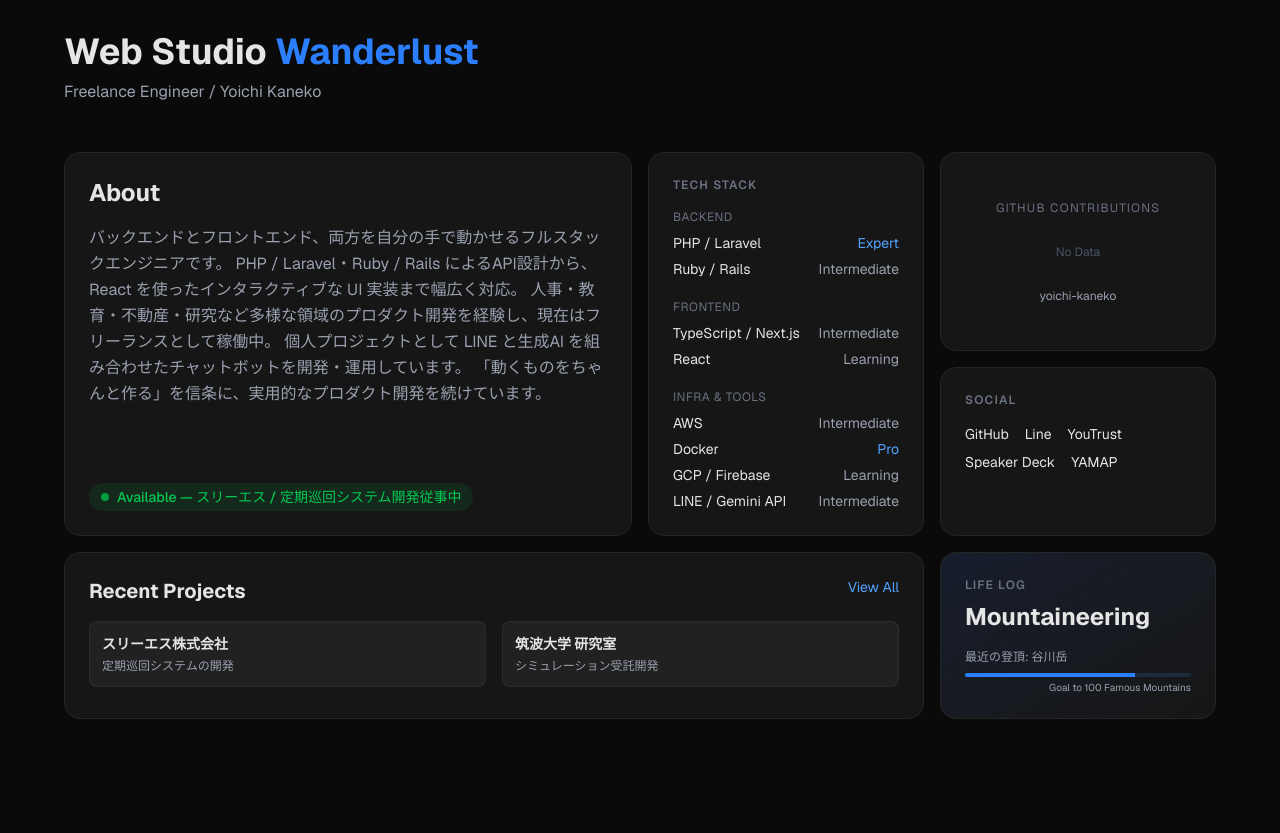
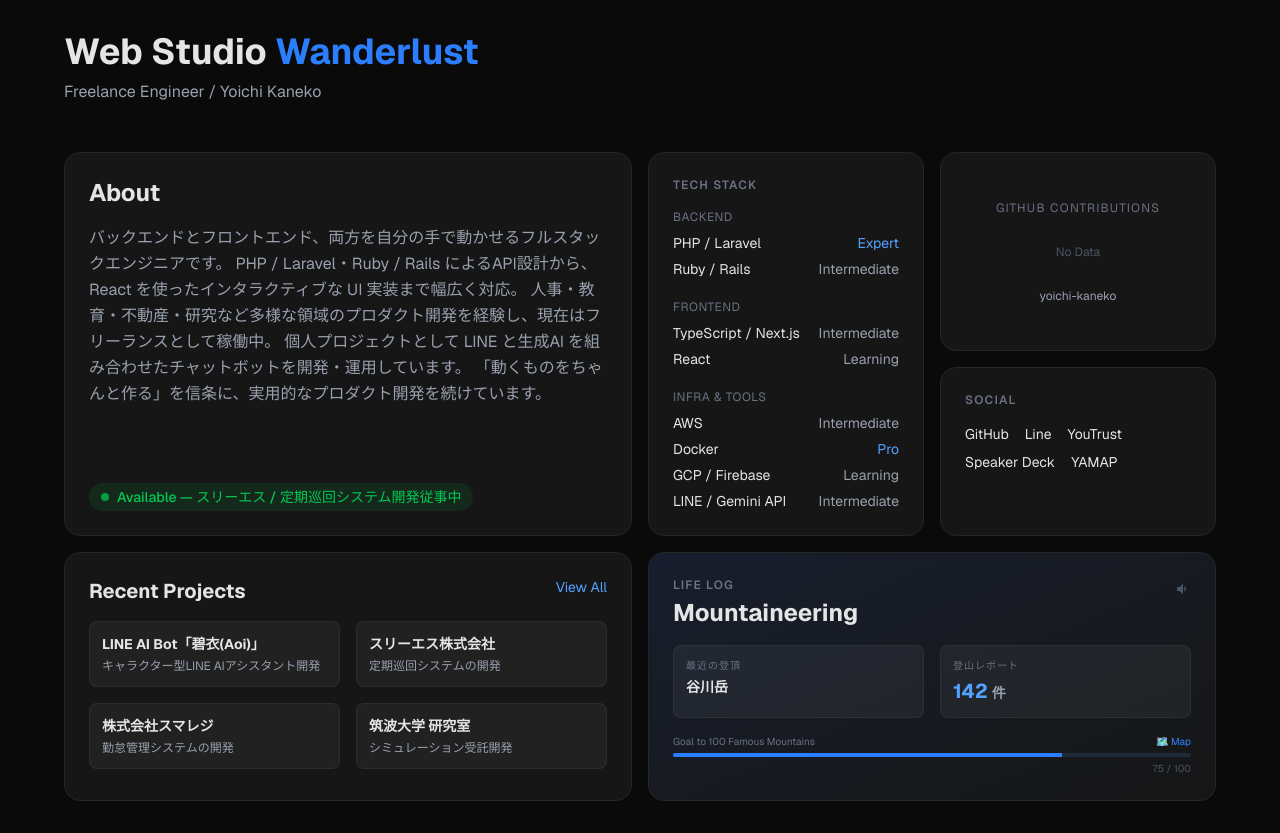
Before and after one commit to yoichi-kaneko/portfolio_2nd, a Next.js app: page / in a window 1280 px wide. Before the commit the page ends 800 px from the top, so only its background shows below. Built offline with nearby package versions, Linux system fonts and the light colour scheme; no server answers.

Commit message:
Life Logカードの修正中

```diff
--- a/data/projects.json
+++ b/data/projects.json
@@ -1,11 +1,11 @@
 {
   "projects": [
     {
-      "name": "LINE AI Bot「碧衣」",
+      "name": "LINE AI Bot「碧衣(Aoi)」",
       "period": "2026-",
       "type": "personal",
-      "recent": false,
-      "description": "キャラクター型LINE AIアシスタントの開発",
+      "recent": true,
+      "description": "キャラクター型LINE AIアシスタント開発",
       "detail": "個人開発したLINE上で動作するAIアシスタント「碧衣」。Anthropic Claude APIをベースにキャラクタープロファイルとスキルシステムを設計し、GCP Cloud Functions上のWebhookで応答を処理。Google Calendar・Todoist・OpenWeatherMap・Google Maps等の複数外部APIと連携し、Firestoreで会話コンテキストを管理。プロンプトエンジニアリングとキャラクター設計を軸に、設計・実装・運用をひとりで担当。",
       "tags": ["TypeScript", "Claude Code", "Gemini API(Nano Banana)", "LINE Messaging API", "GCP", "Cloud Functions", "Firebase", "Firestore"]
     },
@@ -31,7 +31,7 @@
       "name": "株式会社スマレジ",
       "period": "2024–2025",
       "type": "contract",
-      "recent": false,
+      "recent": true,
       "description": "勤怠管理システムの開発",
       "detail": "勤怠管理システムの開発に業務委託として参画。Ruby on Railsをベースとしたバックエンド開発を担当。後半はLineBotとの連携について、要件定義・設計・実装を担当。",
       "tags": ["PHP", "CakePHP", "MySQL", "AWS", "Docker", "LINE Bot"]
--- a/src/app/page.tsx
+++ b/src/app/page.tsx
@@ -41,13 +41,13 @@ export default function Home() {
             <SocialCard />
           </BentoCard>
 
-          {/* Recent Projects — col-span-3 */}
-          <BentoCard className="md:col-span-3">
+          {/* Recent Projects — col-span-2 */}
+          <BentoCard className="md:col-span-2">
             <RecentProjectsCard />
           </BentoCard>
 
-          {/* Life Log — col-span-1 */}
-          <BentoCard className="bg-gradient-to-br from-blue-900/20 to-[#161616]">
+          {/* Life Log — col-span-2 */}
+          <BentoCard className="md:col-span-2 bg-gradient-to-br from-blue-900/20 to-[#161616]">
             <LifeLogCard />
           </BentoCard>
         </div>
--- a/src/components/cards/LifeLogCard.tsx
+++ b/src/components/cards/LifeLogCard.tsx
@@ -1,19 +1,60 @@
+"use client";
+
 export function LifeLogCard() {
   return (
     <>
-      <h3 className="text-xs font-semibold text-gray-500 mb-2 uppercase tracking-widest">
-        Life Log
-      </h3>
-      <p className="text-2xl font-bold">Mountaineering</p>
-      {/* Phase 3 で登山データと連携 */}
-      <div className="mt-4 text-xs text-gray-400">
-        <p>最近の登頂: 谷川岳</p>
-        <div className="mt-2 w-full h-1 bg-gray-800 rounded-full overflow-hidden">
+      {/* Header row */}
+      <div className="flex justify-between items-start mb-4">
+        <div>
+          <h3 className="text-xs font-semibold text-gray-500 uppercase tracking-widest">
+            Life Log
+          </h3>
+          <p className="text-2xl font-bold mt-1">Mountaineering</p>
+        </div>
+        {/* 音声リンク: 目立たせず右上に小さく配置 */}
+        <button
+          className="text-gray-600 hover:text-gray-400 transition-colors mt-1"
+          title="なぜポートフォリオに登山？（音声で聞く）"
+          onClick={() => {/* TODO: 音声再生 */}}
+        >
+          <svg xmlns="http://www.w3.org/2000/svg" className="w-4 h-4" viewBox="0 0 24 24" fill="currentColor">
+            <path d="M3 9v6h4l5 5V4L7 9H3zm13.5 3c0-1.77-1.02-3.29-2.5-4.03v8.05c1.48-.73 2.5-2.25 2.5-4.02z"/>
+          </svg>
+        </button>
+      </div>
+
+      {/* Stats row */}
+      <div className="grid grid-cols-2 gap-4 mb-4">
+        {/* 最近の登頂 */}
+        <div className="p-3 bg-white/5 rounded-lg border border-white/5">
+          <p className="text-[10px] text-gray-500 uppercase tracking-widest mb-1">最近の登頂</p>
+          <p className="text-sm font-semibold">谷川岳</p>
+        </div>
+        {/* レポート件数 */}
+        <div className="p-3 bg-white/5 rounded-lg border border-white/5">
+          <p className="text-[10px] text-gray-500 uppercase tracking-widest mb-1">登山レポート</p>
+          <p className="text-sm font-semibold">
+            <span className="text-xl font-bold text-blue-400">142</span>
+            <span className="text-gray-400 ml-1">件</span>
+          </p>
+        </div>
+      </div>
+
+      {/* Progress bar + Map link */}
+      <div>
+        <div className="flex justify-between items-center mb-1">
+          <p className="text-[10px] text-gray-500">Goal to 100 Famous Mountains</p>
+          <button
+            className="text-[10px] text-blue-500 hover:text-blue-400 hover:underline transition-colors"
+            onClick={() => {/* TODO: Mapモーダルを開く */}}
+          >
+            🗺️ Map
+          </button>
+        </div>
+        <div className="w-full h-1 bg-gray-800 rounded-full overflow-hidden">
           <div className="w-3/4 h-full bg-blue-500" />
         </div>
-        <p className="mt-1 text-[10px] text-right">
-          Goal to 100 Famous Mountains
-        </p>
+        <p className="mt-1 text-[10px] text-right text-gray-600">75 / 100</p>
       </div>
     </>
   );
```
